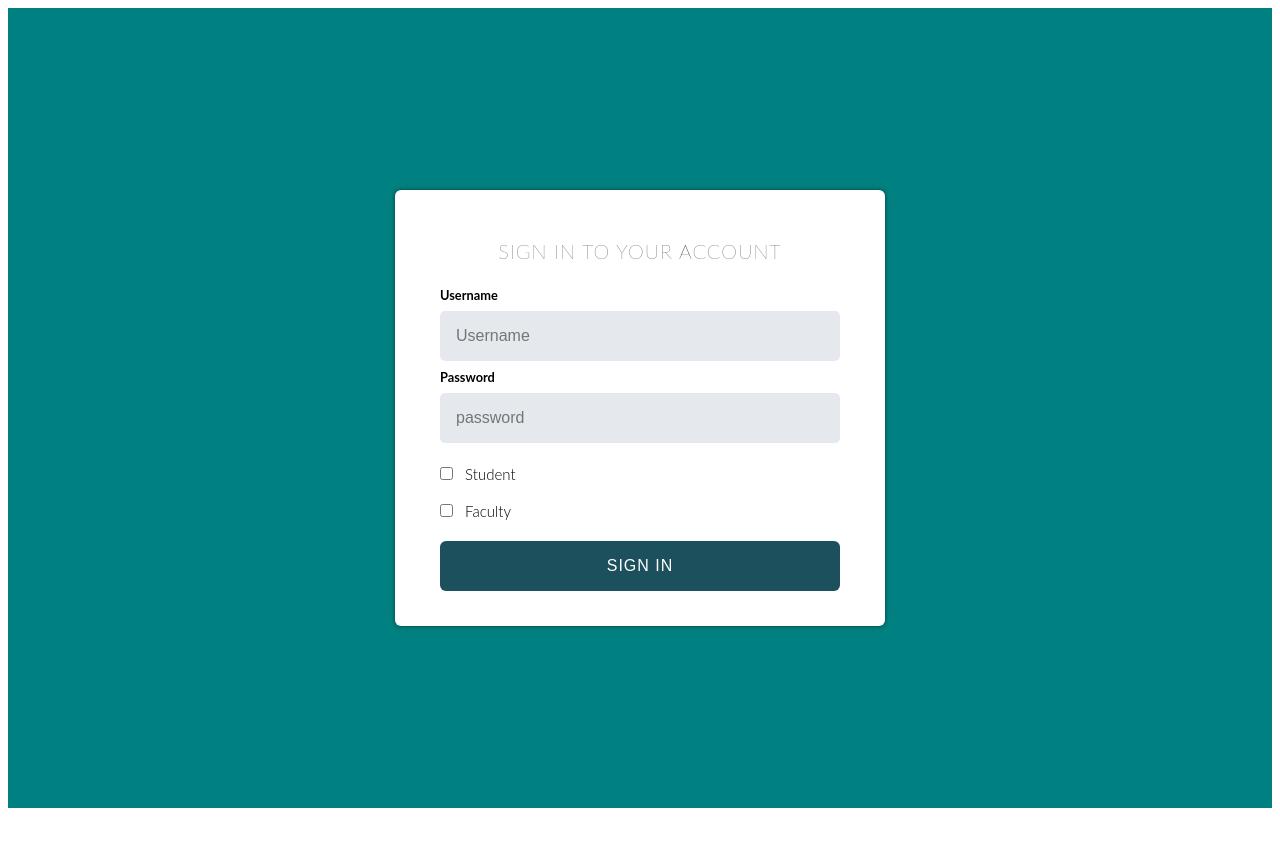
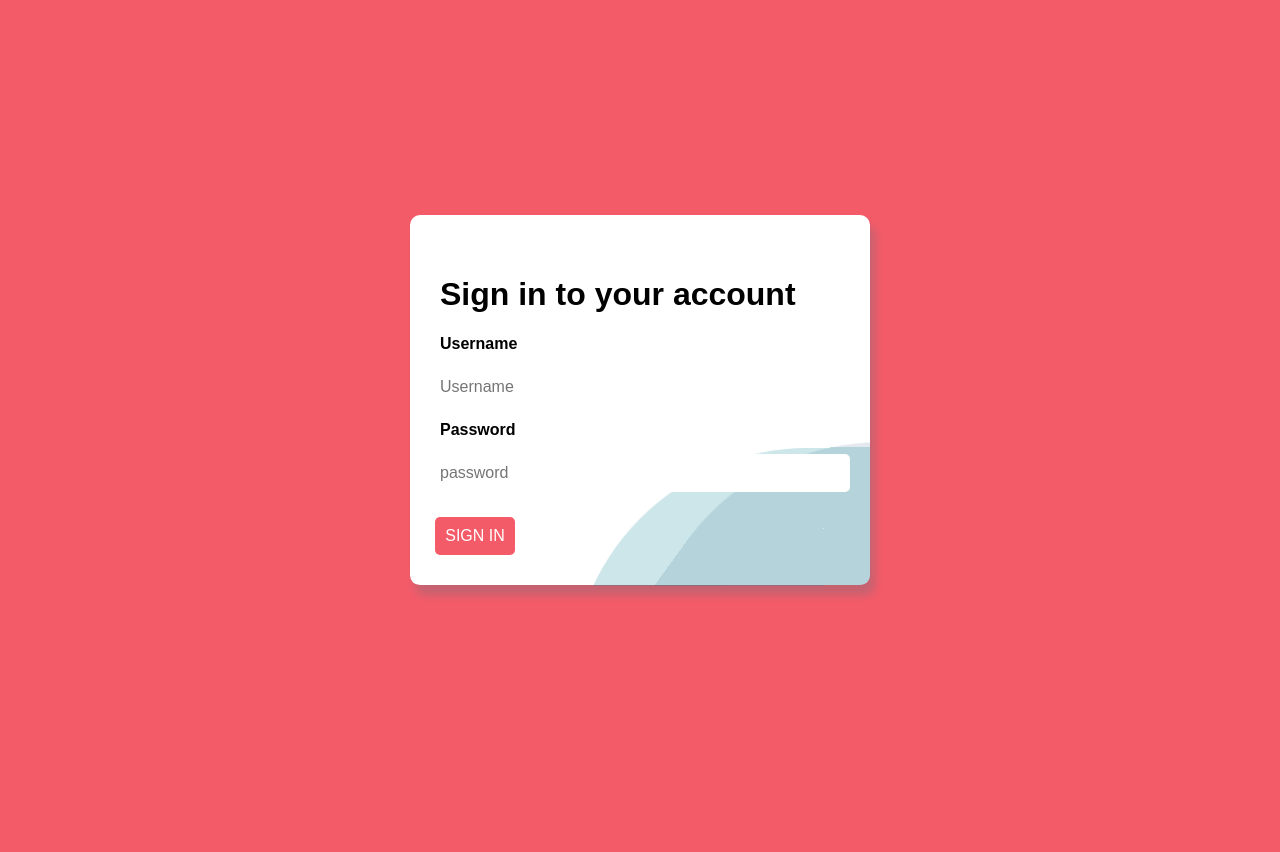
Before and after one commit to VedhaSankar/integrated-project-platform, a Flask app: page / in a window 1280 px wide. After the commit the page ends 598 px from the top, so only its background shows below. Run offline with Flask 2, Linux system fonts and the light colour scheme.

Commit message:
login template changed

```diff
--- a/templates/login.html
+++ b/templates/login.html
@@ -1,132 +1,165 @@
 <!DOCTYPE html>
-<html>
+<html lang="en">
 
 <head>
-    <title> Login Page</title>
-    <!-- <link rel="stylesheet" href="login_assets\style.css"> -->
+    <meta charset="UTF-8">
+    <meta http-equiv="X-UA-Compatible" content="IE=edge">
+    <meta name="viewport" content="width=device-width, initial-scale=1.0">
+    <title>Document</title>
     <style>
-        /* @import url(@import url('https://fonts.googleapis.com/css?family=Lato:100,300,400')); */
-
-        .page-wrapper {
-            height: 100vh;
-            font-family: 'Lato', sans-serif;
-            background-color: #008080;
-            display: flex;
-            justify-content: center;
-            align-items: center;
+        body {
+            background-color: #f45b69;
+            font-family: "Asap", sans-serif;
         }
 
-        .prompt-container {
+        .login {
+            overflow: hidden;
             background-color: white;
+            padding: 40px 30px 30px 30px;
+            border-radius: 10px;
+            position: absolute;
+            top: 50%;
+            left: 50%;
             width: 400px;
-            padding: 35px 45px;
-            border-radius: 6px;
-            display: flex;
-            flex-direction: column;
-            -webkit-box-shadow: 0px 0px 4px 0px rgba(0, 0, 0, 0.5);
-            -moz-box-shadow: 0px 0px 4px 0px rgba(0, 0, 0, 0.5);
-            box-shadow: 0px 0px 4px 0px rgba(0, 0, 0, 0.5);
+            -webkit-transform: translate(-50%, -50%);
+            -moz-transform: translate(-50%, -50%);
+            -ms-transform: translate(-50%, -50%);
+            -o-transform: translate(-50%, -50%);
+            transform: translate(-50%, -50%);
+            -webkit-transition: -webkit-transform 300ms, box-shadow 300ms;
+            -moz-transition: -moz-transform 300ms, box-shadow 300ms;
+            transition: transform 300ms, box-shadow 300ms;
+            box-shadow: 5px 10px 10px rgba(2, 128, 144, 0.2);
         }
 
-        h1 {
-            font-weight: 100;
-            font-size: 1.25em;
-            /* 20/16 */
-            letter-spacing: 1px;
-            text-transform: uppercase;
-            margin-bottom: 24px;
-            text-align: center;
+        .login::before,
+        .login::after {
+            content: "";
+            position: absolute;
+            width: 600px;
+            height: 600px;
+            border-top-left-radius: 40%;
+            border-top-right-radius: 45%;
+            border-bottom-left-radius: 35%;
+            border-bottom-right-radius: 40%;
+            z-index: -1;
         }
 
-        input {
-            border-radius: 5px;
-            background-color: #E5E9ED;
-            border: none;
-            margin: 8px 0;
-            padding: 16px 16px;
-            font-size: 1em;
-            /* 16/16 */
-            font-weight: 300;
+        .login::before {
+            left: 40%;
+            bottom: -130%;
+            background-color: rgba(69, 105, 144, 0.15);
+            -webkit-animation: wawes 6s infinite linear;
+            -moz-animation: wawes 6s infinite linear;
+            animation: wawes 6s infinite linear;
         }
 
-        .checkbox-span {
-            margin-top: 8px;
+        .login::after {
+            left: 35%;
+            bottom: -125%;
+            background-color: rgba(2, 128, 144, 0.2);
+            -webkit-animation: wawes 7s infinite;
+            -moz-animation: wawes 7s infinite;
+            animation: wawes 7s infinite;
         }
 
-        label {
-            font-size: .8em;
-            font-weight: 300;
+        .login>input {
+            font-family: "Asap", sans-serif;
+            display: block;
+            border-radius: 5px;
+            font-size: 16px;
+            background: white;
+            width: 100%;
+            border: 0;
+            padding: 10px 10px;
+            margin: 15px -10px;
         }
 
-        #checkbox {
-            margin-right: 8px;
+        .login>button {
+            font-family: "Asap", sans-serif;
             cursor: pointer;
+            color: #fff;
+            font-size: 16px;
+            text-transform: uppercase;
+            width: 80px;
+            border: 0;
+            padding: 10px 0;
+            margin-top: 10px;
+            margin-left: -5px;
+            border-radius: 5px;
+            background-color: #f45b69;
+            -webkit-transition: background-color 300ms;
+            -moz-transition: background-color 300ms;
+            transition: background-color 300ms;
         }
 
-        button {
-            border-radius: 6px;
-            padding: 16px 0;
-            text-align: center;
-            background-color: #1B505C;
-            border: none;
-            font-size: 1em;
-            /* 16/16 */
-            font-weight: 400;
-            letter-spacing: 1px;
-            text-transform: uppercase;
-            color: white;
-            margin-top: 16px;
-            cursor: pointer;
+        .login>button:hover {
+            background-color: #f24353;
         }
 
-        button:hover {
-            background-color: #008080;
+        @-webkit-keyframes wawes {
+            from {
+                -webkit-transform: rotate(0);
+            }
+
+            to {
+                -webkit-transform: rotate(360deg);
+            }
+        }
+
+        @-moz-keyframes wawes {
+            from {
+                -moz-transform: rotate(0);
+            }
+
+            to {
+                -moz-transform: rotate(360deg);
+            }
+        }
+
+        @keyframes wawes {
+            from {
+                -webkit-transform: rotate(0);
+                -moz-transform: rotate(0);
+                -ms-transform: rotate(0);
+                -o-transform: rotate(0);
+                transform: rotate(0);
+            }
+
+            to {
+                -webkit-transform: rotate(360deg);
+                -moz-transform: rotate(360deg);
+                -ms-transform: rotate(360deg);
+                -o-transform: rotate(360deg);
+                transform: rotate(360deg);
+            }
+        }
+
+        a {
+            text-decoration: none;
+            color: rgba(255, 255, 255, 0.6);
+            position: absolute;
+            right: 10px;
+            bottom: 10px;
+            font-size: 12px;
         }
     </style>
-
 </head>
 
 <body>
-    <form action="/" method="post">
-        <div class="page-wrapper">
-            <div class="prompt-container">
-                <h1>Sign in to your account</h1>
-                <label for="uname"><b>Username</b></label>
-                <input type="uname" id="uname" name="uname" placeholder="Username">
-                <label for="psw"><b>Password</b></label>
-                <input type="password" id="password" name="psw" placeholder="password" required>
-                <span class="checkbox-span">
-        <input type="checkbox" id="checkbox" name="checkbox_checked">
-        <label style="font-size:15px;"  for="student" value="student"> Student</label><br>
-        <!-- <label style="font-size:15px;" for="checkbox">Student</label> -->
-      </span>
-                <span class="checkbox-span">
-        <input type="checkbox" id="checkbox" name="checkbox_checked" value="teacher">
-        <label style="font-size:15px;" for="checkbox">Faculty</label>
-      </span>
+    <form action="/" method="post" class="login" >
+        <h1>Sign in to your account</h1>
 
-                <button onclick="location.href = 'frontpage.html';" id="myButton" class="float-left submit-button">Sign In</button>
+        <label for="uname"><b>Username</b></label>
+        <input type="uname" id="uname" name="uname" placeholder="Username">
+
+        <label for="psw"><b>Password</b></label>
+        <input type="password" id="password" name="psw" placeholder="password" required>
 
 
-            </div>
-        </div>
-        <!-- <script src="login_assets\main.js"></script> -->
-        <br>
-        <br> {{error}}
-
+        <button onclick="location.href = 'frontpage.html';" id="myButton" class="float-left submit-button">Sign In</button>
+        <!-- <button>Login</button> -->
     </form>
-    <script>
-        (function($) {
-
-            "use strict";
-
-
-        })(jQuery);
-
-        $('input[type="checkbox"]').on('change', function() {
-            $('input[type="checkbox"]').not(this).prop('checked', false);
-        });
-    </script>
 </body>
 
 </html>
```
Also changed, not shown: templates/logs2.html (added, +135 -0 lines).
